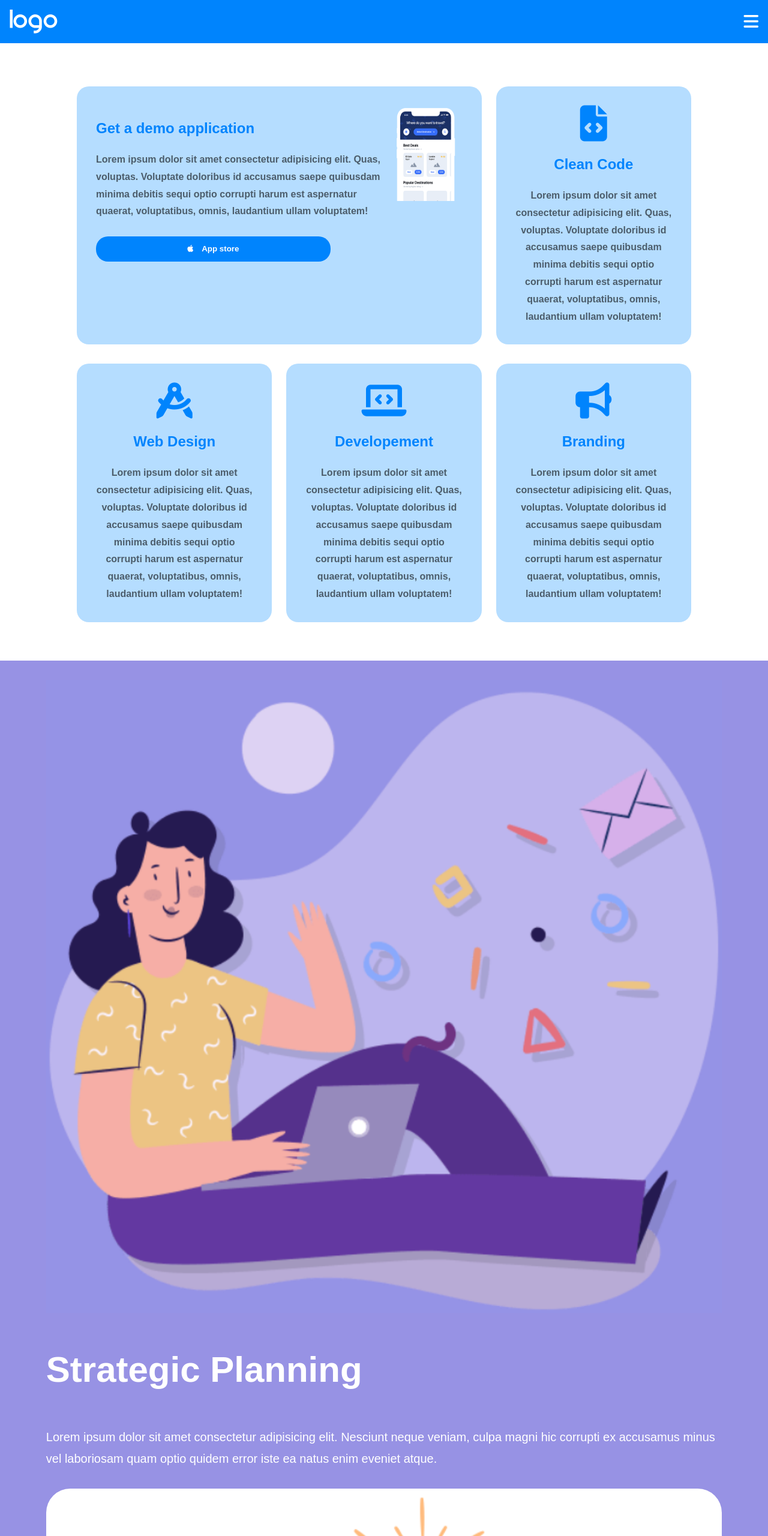
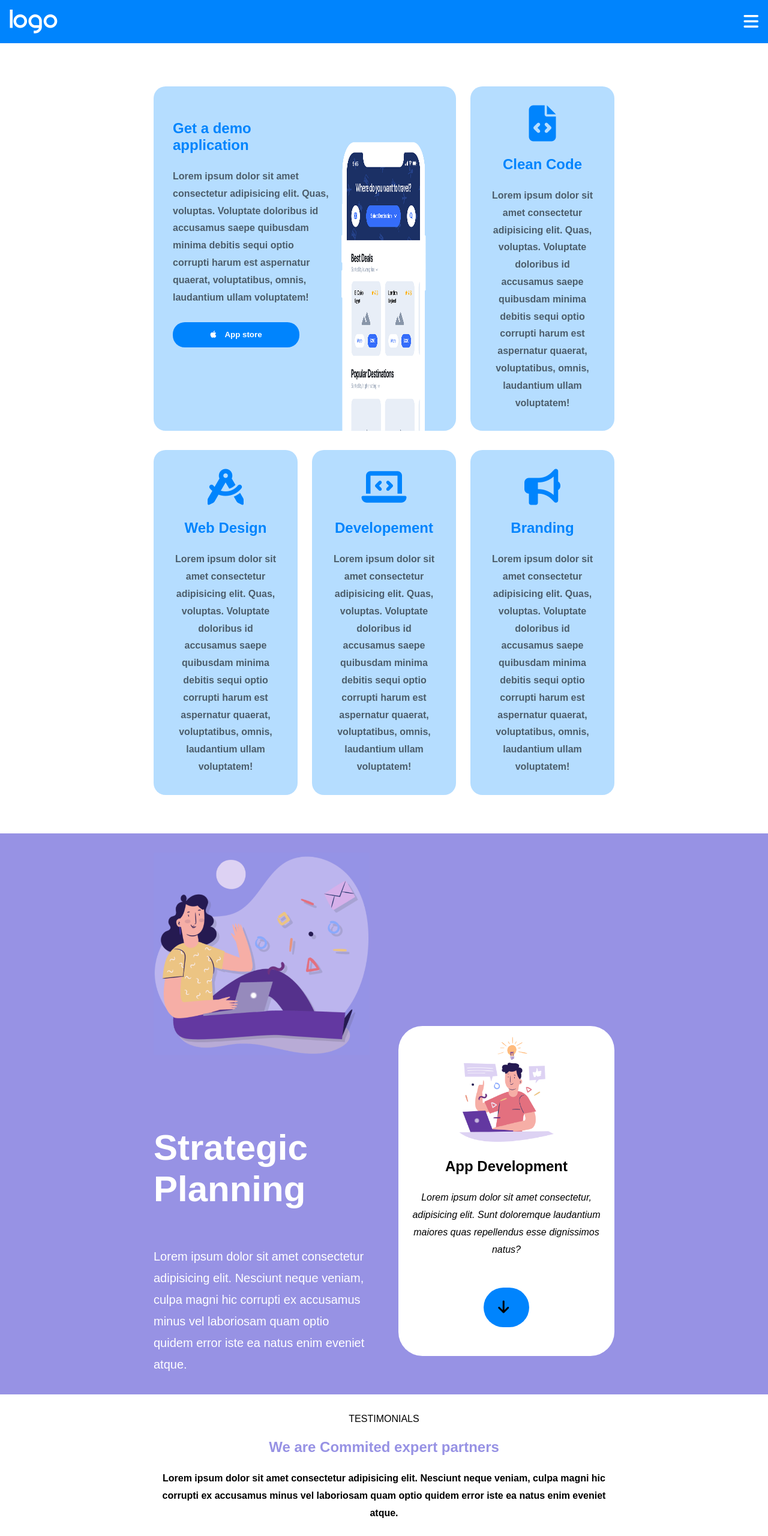
Before and after one commit to Francescosommellaa/htmlcss-responsive-layout, a plain HTML site: page index.html in a window 1280 px wide. Shown: the top 2560 px of the page at 60% size. Drawn offline with Linux system fonts and the light colour scheme.

Commit message:
completa e consegna

```diff
--- a/CSS/responsive.css
+++ b/CSS/responsive.css
@@ -70,8 +70,10 @@
 }
 
 @media screen and (min-width : 1140px) {
+
+    /* sezione 1 */
     .rowsone {
-        width: 80%;
+        width: 60%;
     }
 
     .big {
@@ -79,7 +81,54 @@
     }
 
     .content img {
-        width: 20%;
-        height: 40%;
+        width: 40%;
+        margin: 3em 0 0;
+    }
+
+    /* sezione 2 */
+    .flex-container {
+        width: 60%;
+        margin: 0 auto;
+        display: flex;
+        gap: 3em;
+        justify-content: space-between;
+        align-items: end;
+    }
+
+    .first-container h2 {
+        margin-top: 2em;
+    }
+
+    .second-container img {
+        width: 50%;
+        margin: 0 auto;
+        padding: 1em 0 0;
+    }
+
+    /* sezione 3 */
+    #third-section {
+        width: 60%;
+    }
+
+    /* sezione 4 */
+    .benefit-card-container {
+        width: 60%;
+    }
+
+    .benefit-card-container .benefit-card {
+        width: calc( 100% / 3 - 1em);
+        margin: 0.5em 0;
+    }
+
+    /* sezione 5 */
+    #about-us {
+        width: 60%;
+    }
+
+    /* footer */
+    .top-container,
+    .bottom-container {
+        width: 60%;
+        margin: 0 auto;
     }
 }
--- a/CSS/style.css
+++ b/CSS/style.css
@@ -322,7 +322,6 @@ footer {
 .top-container button{
     background-color: #fff;
     color: #9792E4;
-    width: 80%;
     font-size: 20px;
     border-radius: 50px;
 }
--- a/index.html
+++ b/index.html
@@ -82,7 +82,7 @@
 
         <section class="purple-section">
 
-            <div>
+            <div class="flex-container">
                 <div class="first-container">
                     <img src="img/planning1.png" alt="">
                     <h2>Strategic Planning</h2>
```
